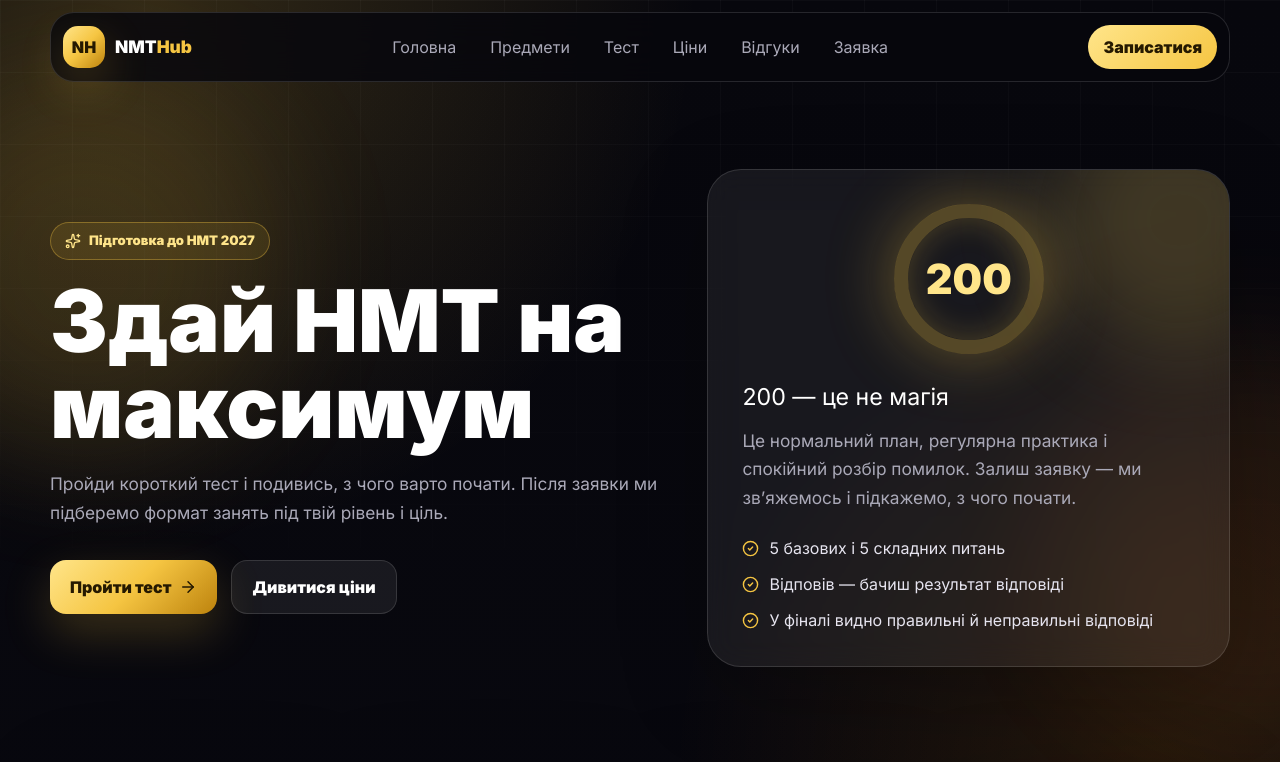
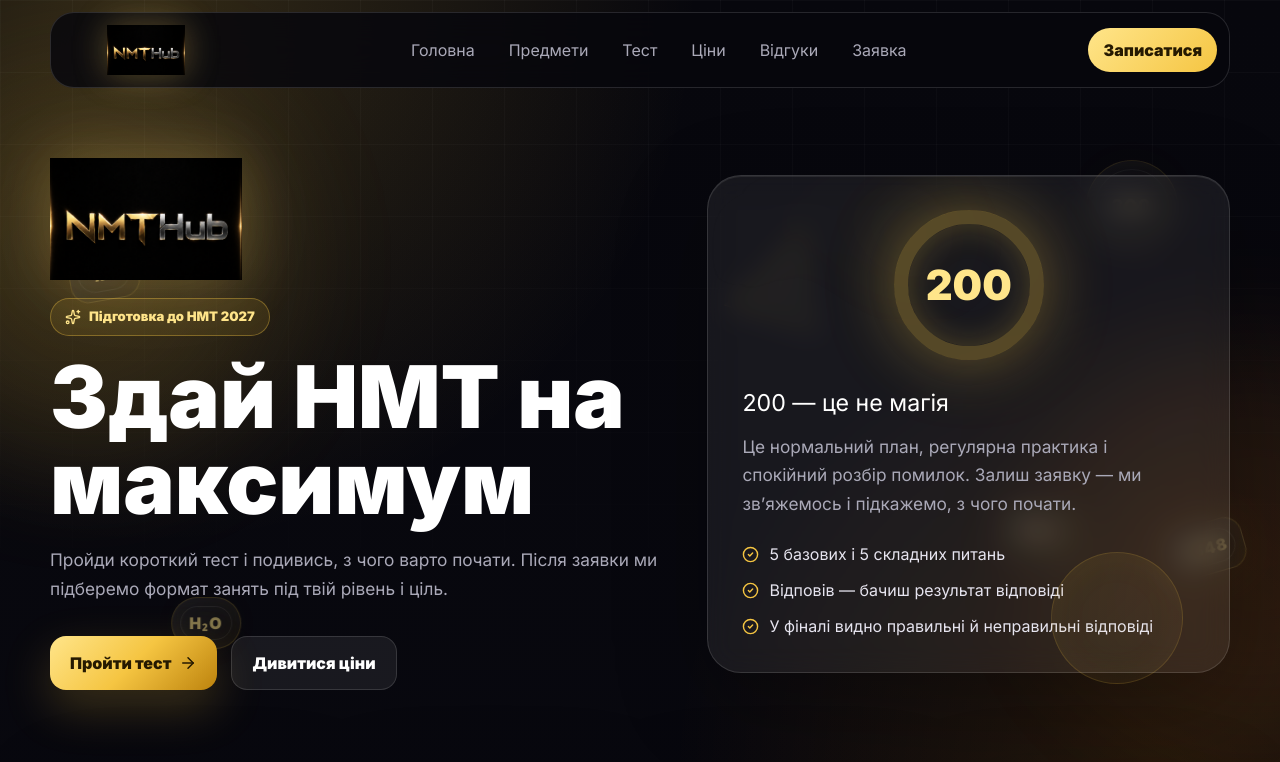
Before and after one commit to b69707215-netizen/nmthub, a React (Vite) app in the folder packages/web/: page / in a window 1280 px wide. Shown: the top 762 px of the page. Built offline with nearby package versions, Linux system fonts and the light colour scheme.

Commit message:
Polish premium landing design

```diff
--- a/packages/web/src/web/pages/final-landing.tsx
+++ b/packages/web/src/web/pages/final-landing.tsx
@@ -77,15 +77,15 @@ export default function FinalLanding() {
     setSending(true);
 
     const payload = {
-      type: selectedCourse ? "Заявка на пакет уроків" : "Заявка",
+      type: selectedCourse ? "Заявка на пробний урок" : "Заявка",
       name: name.trim(),
       phone: phone.trim(),
       subject: leadSubject.trim(),
       score: `${score}/${questions.length}`,
       correct: score,
       wrong,
-      courseTitle: selectedCourse?.title || "",
-      coursePrice: selectedCourse?.price || "",
+      courseTitle: "",
+      coursePrice: "",
     };
 
     localStorage.setItem("nmthub-lead", JSON.stringify({ ...payload, createdAt: new Date().toISOString() }));
@@ -107,12 +107,12 @@ export default function FinalLanding() {
     }
   }
 
-  return <main className="site" id="home"><div className="orb orb-a" /><div className="orb orb-b" />
-    <header className="header float-in"><button className="logo" onClick={() => scrollTo("home")}><span>NH</span><strong>NMT<span>Hub</span></strong></button><nav className="nav">{nav.map(([label, id]) => <button key={id} onClick={() => scrollTo(id)}>{label}</button>)}</nav><button className="header-cta" onClick={() => scrollTo("contact")}>Записатися</button><button className="menu-button" onClick={() => setMenuOpen(true)} aria-label="Відкрити меню"><Menu size={22} /></button></header>
+  return <main className="site" id="home"><div className="orb orb-a" /><div className="orb orb-b" /><div className="nmt-shapes" aria-hidden="true"><span className="shape shape-score">200</span><span className="shape shape-formula">x²</span><span className="shape shape-topic">НМТ</span><span className="shape shape-chem">H₂O</span><span className="shape shape-date">1648</span></div>
+    <header className="header float-in"><button className="logo logo-image" onClick={() => scrollTo("home")}><img src="/nmthub-logo.png" alt="NMTHub" /></button><nav className="nav">{nav.map(([label, id]) => <button key={id} onClick={() => scrollTo(id)}>{label}</button>)}</nav><button className="header-cta" onClick={() => scrollTo("contact")}>Записатися</button><button className="menu-button" onClick={() => setMenuOpen(true)} aria-label="Відкрити меню"><Menu size={22} /></button></header>
     {menuOpen && <div className="mobile-panel"><button className="close-button" onClick={() => setMenuOpen(false)} aria-label="Закрити меню"><X size={22} /></button>{nav.map(([label, id]) => <button key={id} onClick={() => { setMenuOpen(false); scrollTo(id); }}>{label}</button>)}</div>}
-    {modalOpen && <div className="modal-backdrop" role="presentation" onClick={closeModal}><div className="lead-modal" role="dialog" aria-modal="true" aria-labelledby="lead-modal-title" onClick={(event) => event.stopPropagation()}><button className="modal-close" onClick={closeModal} aria-label="Закрити форму"><X size={20} /></button><div className="lead-modal__head"><div className="label"><Sparkles size={16} /> Заявка</div><h2 id="lead-modal-title">Оформити заявку</h2><p>Оберіть пакет і обов'язково вкажіть урок, щоб заявка пішла одразу без уточнень.</p></div><form className="form modal-form" onSubmit={submit}><label>Ім'я<input value={name} onChange={(event) => setName(event.target.value)} placeholder="Ваше ім'я" required /></label><label>Телефон<input value={phone} onChange={(event) => setPhone(event.target.value)} placeholder="+380..." type="tel" required /></label><label>Пакет<input value={selectedCourse ? `${selectedCourse.title} — ${selectedCourse.price}` : ""} readOnly /></label><label>Урок <small>(обов'язково)</small><select value={leadSubject} onChange={(event) => setLeadSubject(event.target.value)} required><option value="">Оберіть урок</option>{subjects.map((item) => <option key={item} value={item}>{item}</option>)}</select></label><button className="primary" type="submit" disabled={sending}>{sending ? "Надсилаємо..." : "Надіслати заявку"} <ArrowRight size={18} /></button></form></div></div>}
+    {modalOpen && <div className="modal-backdrop" role="presentation" onClick={closeModal}><div className="lead-modal" role="dialog" aria-modal="true" aria-labelledby="lead-modal-title" onClick={(event) => event.stopPropagation()}><button className="modal-close" onClick={closeModal} aria-label="Закрити форму"><X size={20} /></button><div className="lead-modal__head"><div className="label"><Sparkles size={16} /> Пробний урок</div><h2 id="lead-modal-title">Заявка на пробний урок</h2><p>Залиш контакти й обери урок. Ми зв’яжемось, покажемо формат підготовки та підберемо план після пробного заняття.</p></div><form className="form modal-form" onSubmit={submit}><label>Ім'я<input value={name} onChange={(event) => setName(event.target.value)} placeholder="Ваше ім'я" required /></label><label>Телефон<input value={phone} onChange={(event) => setPhone(event.target.value)} placeholder="+380..." type="tel" required /></label><label>Урок <small>(обов'язково)</small><select value={leadSubject} onChange={(event) => setLeadSubject(event.target.value)} required><option value="">Оберіть урок</option>{subjects.map((item) => <option key={item} value={item}>{item}</option>)}</select></label><button className="primary" type="submit" disabled={sending}>{sending ? "Надсилаємо..." : "Надіслати заявку"} <ArrowRight size={18} /></button></form></div></div>}
 
-    <section className="hero section"><div className="hero-text reveal-up"><div className="label"><Sparkles size={16} /> Підготовка до НМТ 2027</div><h1>Здай НМТ на максимум</h1><p>Пройди короткий тест і подивись, з чого варто почати. Після заявки ми підберемо формат занять під твій рівень і ціль.</p><div className="hero-actions"><button className="primary" onClick={() => scrollTo("tests")}>Пройти тест <ArrowRight size={18} /></button><button className="secondary" onClick={() => scrollTo("prices")}>Дивитися ціни</button></div></div><div className="hero-card reveal-up delay-1"><div className="score pulse-score">200</div><h2>200 — це не магія</h2><p>Це нормальний план, регулярна практика і спокійний розбір помилок. Залиш заявку — ми зв’яжемось і підкажемо, з чого почати.</p><div className="card-list"><span><CheckCircle2 size={17} /> 5 базових і 5 складних питань</span><span><CheckCircle2 size={17} /> Відповів — бачиш результат відповіді</span><span><CheckCircle2 size={17} /> У фіналі видно правильні й неправильні відповіді</span></div></div></section>
+    <section className="hero section"><div className="hero-text reveal-up"><img className="hero-logo-mark" src="/nmthub-logo.png" alt="NMTHub" /><div className="label"><Sparkles size={16} /> Підготовка до НМТ 2027</div><h1>Здай НМТ на максимум</h1><p>Пройди короткий тест і подивись, з чого варто почати. Після заявки ми підберемо формат занять під твій рівень і ціль.</p><div className="hero-actions"><button className="primary" onClick={() => scrollTo("tests")}>Пройти тест <ArrowRight size={18} /></button><button className="secondary" onClick={() => scrollTo("prices")}>Дивитися ціни</button></div></div><div className="hero-card reveal-up delay-1"><div className="score pulse-score">200</div><h2>200 — це не магія</h2><p>Це нормальний план, регулярна практика і спокійний розбір помилок. Залиш заявку — ми зв’яжемось і підкажемо, з чого почати.</p><div className="card-list"><span><CheckCircle2 size={17} /> 5 базових і 5 складних питань</span><span><CheckCircle2 size={17} /> Відповів — бачиш результат відповіді</span><span><CheckCircle2 size={17} /> У фіналі видно правильні й неправильні відповіді</span></div></div></section>
 
     <section className="stats reveal-up"><article><strong>8</strong><span>предметів</span></article><article><strong>80</strong><span>питань</span></article><article><strong>{score}/10</strong><span>правильно</span></article><article><strong>{wrong}/10</strong><span>неправильно</span></article></section>
 
@@ -124,12 +124,12 @@ export default function FinalLanding() {
 
     <section className="section benefits"><div className="benefit-card interactive-card"><Award /><strong>Фокус на балах</strong><p>Працюємо під конкретний результат, а не просто “проходимо теми”.</p></div><div className="benefit-card interactive-card"><Users /><strong>Нормальний темп</strong><p>Без тиску. Але з регулярністю, домашніми завданнями і контролем.</p></div><div className="benefit-card interactive-card"><ShieldCheck /><strong>Видно прогрес</strong><p>Після тестів зрозуміло, що вже стало краще, а що ще потрібно повторити.</p></div><div className="benefit-card interactive-card"><Star /><strong>Більше практики</strong><p>Менше сухої теорії. Більше завдань, розбору й повторення.</p></div></section>
 
-    <section className="section" id="prices"><div className="section-head"><div className="label"><Star size={16} /> Ціни</div><h2>Формат під твою ціль</h2><p>Можна почати з групи, взяти індивідуальне заняття або одразу забронювати пакет.</p></div><div className="price-grid rich-prices">{courses.map((course, itemIndex) => <article className={itemIndex === 1 ? "price featured" : "price"} key={course.title}>{itemIndex === 1 && <span className="popular">Популярний</span>}<h3>{course.title}</h3><strong>{course.price}</strong><p>{course.text}</p><ul><li><CheckCircle2 size={16} /> План підготовки</li><li><CheckCircle2 size={16} /> Практика</li><li><CheckCircle2 size={16} /> Контроль прогресу</li></ul><button onClick={() => chooseCourse(course)}>Обрати пакет</button></article>)}</div></section>
+    <section className="section" id="prices"><div className="section-head"><div className="label"><Star size={16} /> Ціни</div><h2>Формат під твою ціль</h2><p>Можна почати з групи, взяти індивідуальне заняття або одразу забронювати пакет.</p></div><div className="price-grid rich-prices">{courses.map((course, itemIndex) => <article className={itemIndex === 1 ? "price featured" : "price"} key={course.title}>{itemIndex === 1 && <span className="popular">Популярний</span>}<h3>{course.title}</h3><strong>{course.price}</strong><p>{course.text}</p><ul><li><CheckCircle2 size={16} /> План підготовки</li><li><CheckCircle2 size={16} /> Практика</li><li><CheckCircle2 size={16} /> Контроль прогресу</li></ul><button onClick={() => chooseCourse(course)}>Пробний урок</button></article>)}</div></section>
 
     <section className="section" id="reviews"><div className="section-head"><div className="label"><Award size={16} /> Відгуки</div><h2>Що кажуть учні</h2><p>Коротко і по суті: що змінилось після підготовки.</p></div><div className="reviews">{reviews.map((review) => <article key={`${review.subject}-${review.author}`} className="interactive-card"><div>{review.rating}</div><h3>{review.subject}</h3><p>{review.text}</p><span className="review-author">{review.author}</span></article>)}</div></section>
 
-    <section className="section contact" id="contact"><div><div className="label"><Phone size={16} /> Заявка</div><h2>Залиш заявку</h2><p>Напиши ім’я та телефон. Предмет можна не обирати — ми уточнимо його під час дзвінка.</p></div><form className="form" onSubmit={submit}>{sent ? <div className="success"><CheckCircle2 size={42} /><h3>Заявку прийнято</h3><p>Скоро з вами зв’яжемось.</p><button type="button" onClick={() => setSent(false)}>Ще раз</button></div> : <><label>Ім'я<input value={name} onChange={(event) => setName(event.target.value)} placeholder="Ваше ім'я" required /></label><label>Телефон<input value={phone} onChange={(event) => setPhone(event.target.value)} placeholder="+380..." type="tel" required /></label><label>Предмет <small>(необов’язково)</small><select value={leadSubject} onChange={(event) => setLeadSubject(event.target.value)}><option value="">Не обирати зараз</option>{subjects.map((item) => <option key={item} value={item}>{item}</option>)}</select></label>{selectedCourse && <div className="result-pill">Обраний пакет: <b>{selectedCourse.title} — {selectedCourse.price}</b></div>}<div className="result-pill">Результат тесту: <b>{score}/{questions.length}</b></div><button className="primary" type="submit" disabled={sending}>{sending ? "Надсилаємо..." : "Надіслати заявку"} <ArrowRight size={18} /></button></>}</form></section>
+    <section className="section contact" id="contact"><div><div className="label"><Phone size={16} /> Заявка</div><h2>Залиш заявку</h2><p>Напиши ім’я та телефон. Предмет можна не обирати — ми уточнимо його під час дзвінка.</p></div><form className="form" onSubmit={submit}>{sent ? <div className="success"><CheckCircle2 size={42} /><h3>Заявку прийнято</h3><p>Скоро з вами зв’яжемось.</p><button type="button" onClick={() => setSent(false)}>Ще раз</button></div> : <><label>Ім'я<input value={name} onChange={(event) => setName(event.target.value)} placeholder="Ваше ім'я" required /></label><label>Телефон<input value={phone} onChange={(event) => setPhone(event.target.value)} placeholder="+380..." type="tel" required /></label><label>Предмет <small>(необов’язково)</small><select value={leadSubject} onChange={(event) => setLeadSubject(event.target.value)}><option value="">Не обирати зараз</option>{subjects.map((item) => <option key={item} value={item}>{item}</option>)}</select></label><div className="result-pill">Результат тесту: <b>{score}/{questions.length}</b></div><button className="primary" type="submit" disabled={sending}>{sending ? "Надсилаємо..." : "Надіслати заявку"} <ArrowRight size={18} /></button></>}</form></section>
 
-    <footer className="footer"><div className="logo"><span>NH</span><strong>NMT<span>Hub</span></strong></div><p>© 2026 NMTHub. Підготовка до НМТ.</p></footer>
+    <footer className="footer"><div className="logo logo-image"><img src="/nmthub-logo.png" alt="NMTHub" /></div><p>© 2026 NMTHub. Підготовка до НМТ.</p></footer>
   </main>;
 }
--- a/packages/web/src/web/site-plus.css
+++ b/packages/web/src/web/site-plus.css
@@ -12,6 +12,137 @@
 
 .orb-a { top: 8%; left: -120px; background: rgba(245, 197, 66, 0.36); }
 .orb-b { right: -120px; bottom: 14%; background: rgba(255, 143, 38, 0.22); animation-delay: -4s; }
+
+.nmt-shapes {
+  position: fixed;
+  inset: 0;
+  z-index: -1;
+  overflow: hidden;
+  pointer-events: none;
+}
+
+.shape {
+  position: absolute;
+  display: grid;
+  place-items: center;
+  min-width: 70px;
+  min-height: 52px;
+  border: 1px solid rgba(245, 197, 66, 0.18);
+  border-radius: 18px;
+  padding: 12px 16px;
+  background:
+    linear-gradient(135deg, rgba(255, 255, 255, 0.08), rgba(245, 197, 66, 0.055)),
+    rgba(7, 7, 13, 0.34);
+  color: rgba(255, 229, 138, 0.56);
+  font-weight: 900;
+  letter-spacing: 0.06em;
+  box-shadow: inset 0 0 28px rgba(245, 197, 66, 0.035), 0 0 54px rgba(245, 197, 66, 0.045);
+  backdrop-filter: blur(10px);
+  -webkit-backdrop-filter: blur(10px);
+  animation: shapeDrift 13s ease-in-out infinite alternate;
+}
+
+.shape::before {
+  content: "";
+  position: absolute;
+  inset: 8px;
+  border: 1px solid rgba(255, 255, 255, 0.07);
+  border-radius: inherit;
+}
+
+.shape-score {
+  top: 20%;
+  right: 8%;
+  width: 92px;
+  height: 92px;
+  border-radius: 999px;
+  font-size: 1.1rem;
+}
+
+.shape-formula {
+  top: 34%;
+  left: 4%;
+  transform: rotate(-10deg);
+  animation-delay: -5s;
+}
+
+.shape-topic {
+  right: 16%;
+  bottom: 30%;
+  transform: rotate(8deg);
+  animation-delay: -3s;
+}
+
+.shape-chem {
+  left: 12%;
+  bottom: 16%;
+  border-radius: 999px;
+  animation-delay: -8s;
+}
+
+.shape-date {
+  top: 68%;
+  right: 4%;
+  transform: rotate(-16deg);
+  animation-delay: -10s;
+}
+
+.hero-card,
+.form,
+.price,
+.reviews article {
+  position: relative;
+  box-shadow:
+    0 1px 0 rgba(255, 255, 255, 0.08) inset,
+    0 28px 92px rgba(0, 0, 0, 0.3);
+}
+
+.hero-card::before,
+.process-card::before,
+.benefit-card::before {
+  content: "";
+  position: absolute;
+  inset: 0;
+  opacity: 0.7;
+  background:
+    linear-gradient(135deg, rgba(255, 255, 255, 0.08), transparent 32%),
+    radial-gradient(circle at 85% 12%, rgba(245, 197, 66, 0.16), transparent 28%);
+  pointer-events: none;
+}
+
+.subject::before {
+  content: "";
+  position: absolute;
+  inset: 14px 14px auto auto;
+  width: 36px;
+  height: 36px;
+  border: 1px solid rgba(245, 197, 66, 0.18);
+  transform: rotate(45deg);
+  opacity: 0.65;
+}
+
+.tests-section::before {
+  content: "";
+  position: absolute;
+  left: 50%;
+  top: 132px;
+  width: min(660px, 82vw);
+  height: 1px;
+  background: linear-gradient(90deg, transparent, rgba(245, 197, 66, 0.42), transparent);
+  transform: translateX(-50%);
+}
+
+.price.featured {
+  background:
+    linear-gradient(160deg, rgba(245, 197, 66, 0.18), rgba(255, 255, 255, 0.06) 48%, rgba(7, 7, 13, 0.48)),
+    rgba(255, 255, 255, 0.065);
+}
+
+.footer .logo-image img {
+  width: 174px;
+  max-height: 56px;
+}
+
 .float-in { animation: floatIn 0.72s ease both; }
 .reveal-up { animation: revealUp 0.82s ease both; }
 .delay-1 { animation-delay: 0.12s; }
@@ -182,9 +313,10 @@
 @keyframes revealUp { from { opacity: 0; transform: translateY(22px); } to { opacity: 1; transform: translateY(0); } }
 @keyframes floatIn { from { opacity: 0; transform: translateY(-16px) scale(0.98); } to { opacity: 1; transform: translateY(0) scale(1); } }
 @keyframes orbMove { from { transform: translate3d(0, 0, 0) scale(1); } to { transform: translate3d(34px, 26px, 0) scale(1.12); } }
+@keyframes shapeDrift { from { translate: 0 0; opacity: 0.58; } to { translate: 18px -24px; opacity: 0.86; } }
 @keyframes pulseScore { 0%, 100% { box-shadow: inset 0 0 28px rgba(245, 197, 66, 0.13), 0 0 42px rgba(245, 197, 66, 0.22); } 50% { box-shadow: inset 0 0 32px rgba(245, 197, 66, 0.23), 0 0 66px rgba(245, 197, 66, 0.38); } }
 @keyframes questionPop { from { opacity: 0; transform: translateY(10px) scale(.985); } to { opacity: 1; transform: translateY(0) scale(1); } }
 
 @media (max-width: 1180px) { .rich-prices { grid-template-columns: repeat(2, minmax(0, 1fr)) !important; } }
-@media (max-width: 680px) { .orb { width: 240px; height: 240px; } .rich-prices { grid-template-columns: 1fr !important; } .quiz-card, .quiz-card.single { min-height: auto; border-radius: 22px; padding: 20px; } .quiz-card.single h3 { font-size: 1.35rem; } .quiz-actions { flex-direction: column; } .quiz-actions button { width: 100%; } .test-stats { grid-template-columns: 1fr; } }
-@media (prefers-reduced-motion: reduce) { .orb, .float-in, .reveal-up, .pulse-score { animation: none !important; } .primary::after, .price button::after, .success button::after { display: none; } }
+@media (max-width: 680px) { .orb { width: 240px; height: 240px; } .shape { opacity: 0.34; transform: scale(0.82); } .shape-score, .shape-topic, .shape-date { display: none; } .rich-prices { grid-template-columns: 1fr !important; } .quiz-card, .quiz-card.single { min-height: auto; border-radius: 22px; padding: 20px; } .quiz-card.single h3 { font-size: 1.35rem; } .quiz-actions { flex-direction: column; } .quiz-actions button { width: 100%; } .test-stats { grid-template-columns: 1fr; } }
+@media (prefers-reduced-motion: reduce) { .orb, .shape, .float-in, .reveal-up, .pulse-score { animation: none !important; } .primary::after, .price button::after, .success button::after { display: none; } }
--- a/packages/web/src/web/styles.css
+++ b/packages/web/src/web/styles.css
@@ -33,6 +33,7 @@ body {
   background:
     radial-gradient(circle at 12% 0%, rgba(245, 197, 66, 0.18), transparent 34rem),
     radial-gradient(circle at 90% 10%, rgba(255, 145, 0, 0.12), transparent 30rem),
+    radial-gradient(circle at 50% 46%, rgba(255, 255, 255, 0.06), transparent 22rem),
     linear-gradient(180deg, #07070d 0%, #0b0b13 46%, #07070d 100%);
   font-family: Inter, system-ui, -apple-system, BlinkMacSystemFont, "Segoe UI", sans-serif;
 }
@@ -127,6 +128,24 @@ select:focus-visible {
   color: var(--gold);
 }
 
+.logo-image {
+  min-width: 0;
+}
+
+.logo-image img {
+  display: block;
+  width: 158px;
+  max-width: 42vw;
+  height: auto;
+  max-height: 50px;
+  object-fit: contain;
+  filter: drop-shadow(0 0 16px rgba(245, 197, 66, 0.26)) drop-shadow(0 0 24px rgba(255, 255, 255, 0.08));
+}
+
+.header .logo-image {
+  padding: 0 4px;
+}
+
 .nav {
   display: flex;
   align-items: center;
@@ -206,12 +225,50 @@ select:focus-visible {
 }
 
 .hero {
+  position: relative;
   min-height: 640px;
   display: grid;
   grid-template-columns: minmax(0, 1.08fr) minmax(320px, 0.92fr);
   gap: 44px;
   align-items: center;
   padding-top: 24px;
+}
+
+.hero::before,
+.hero::after {
+  content: "";
+  position: absolute;
+  pointer-events: none;
+  border: 1px solid rgba(245, 197, 66, 0.16);
+  background: linear-gradient(135deg, rgba(245, 197, 66, 0.08), rgba(255, 255, 255, 0.025));
+  box-shadow: inset 0 0 42px rgba(245, 197, 66, 0.04);
+}
+
+.hero::before {
+  top: 90px;
+  right: 33%;
+  width: 104px;
+  height: 104px;
+  transform: rotate(18deg);
+  clip-path: polygon(50% 0, 100% 100%, 0 100%);
+}
+
+.hero::after {
+  right: 4%;
+  bottom: 86px;
+  width: 132px;
+  height: 132px;
+  border-radius: 999px;
+}
+
+.hero-logo-mark {
+  display: block;
+  width: min(340px, 92vw);
+  max-height: 122px;
+  margin: 0 0 18px;
+  object-fit: contain;
+  object-position: left center;
+  filter: drop-shadow(0 0 28px rgba(245, 197, 66, 0.22)) drop-shadow(0 0 48px rgba(255, 255, 255, 0.08));
 }
 
 .label {
```
Also changed, not shown: packages/web/index.html (+7 -7 lines), packages/web/public/nmthub-logo.png (added).
